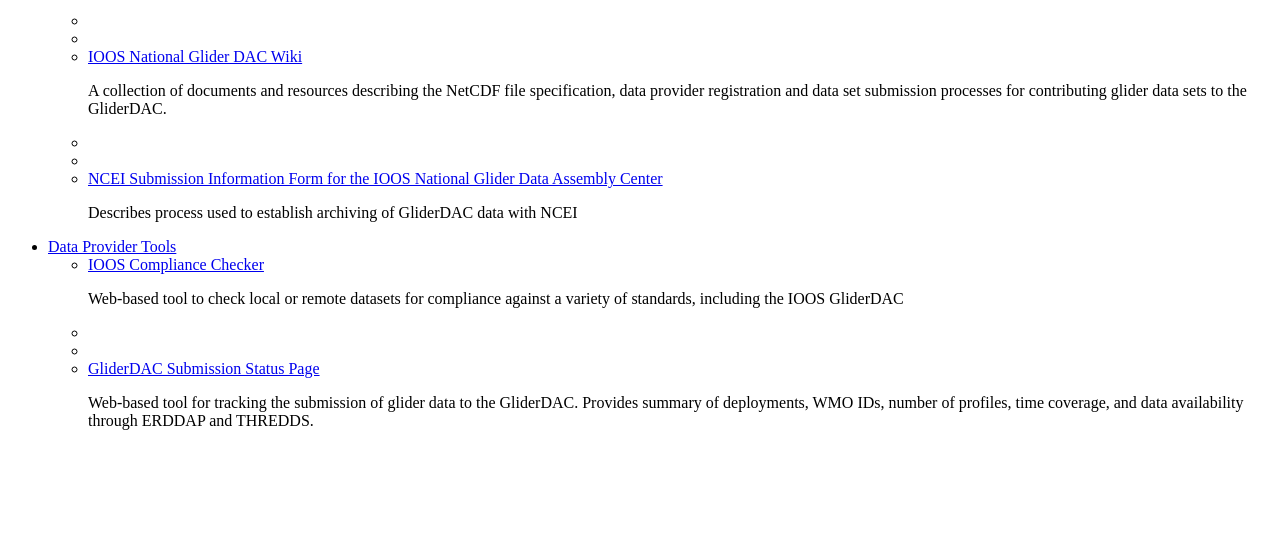
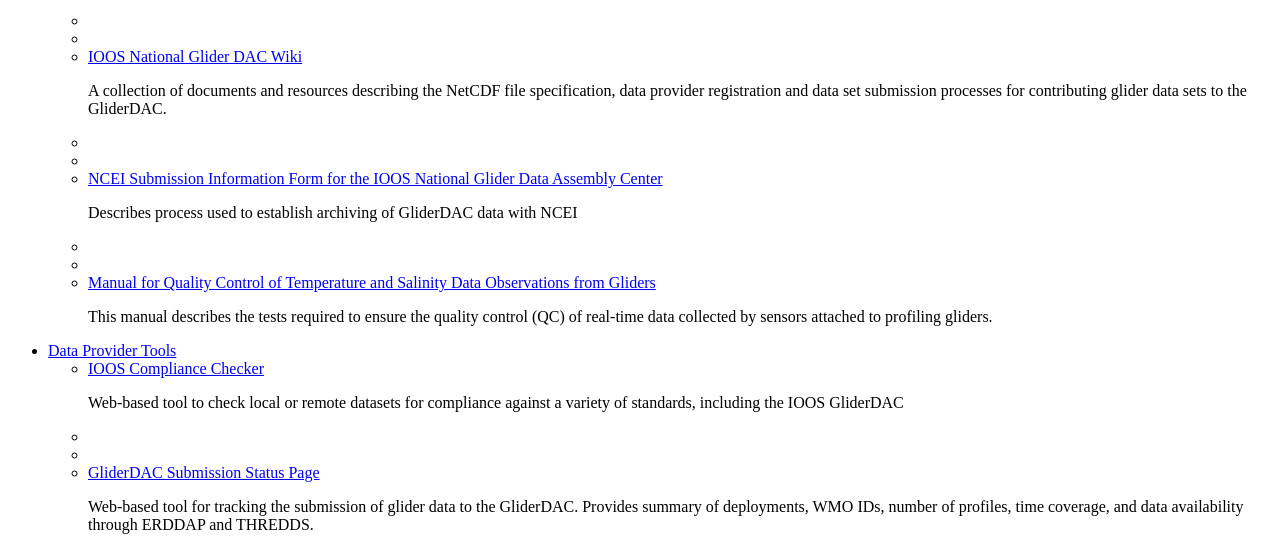
Before and after one commit to ioos/gliders, a Flask app: template gliders/templates/index.html in a window 1280 px wide; the page is wider, and only the part inside the window is pictured. Shown: the part 3667-4217 px from the top of that part. Before the commit the page ends 4097 px from the top of that part, so only its background shows below. Run offline with Flask 2, Linux system fonts and the light colour scheme; the template is opened without the code that fills it, so the values that code supplies are empty; parts of the project's set-up code (start-up, migrations or seed data) failed here and were passed over.

Commit message:
add new glider manual

```diff
--- a/gliders/static/css/main.css
+++ b/gliders/static/css/main.css
@@ -305,3 +305,8 @@ div#helper-overlay {
 div#helper-overlay:hover {
   opacity: 0.5;
 }
+
+.glider-resources #menu3{
+  max-height: 300px;
+  overflow-y: scroll;
+}
--- a/gliders/templates/index.html
+++ b/gliders/templates/index.html
@@ -142,6 +142,13 @@
                 Describes process used to establish archiving of GliderDAC data with NCEI
               </p>
             </li>
+            <li role="separator" class="divider"><li>
+            <li>
+              <a href="/static/pdf/Manualf_for_QC_of_Glider_Data_05_09_16.docx" target="_blank">Manual for Quality Control of Temperature and Salinity Data Observations from Gliders</a>
+              <p>
+                This manual describes the tests required to ensure the quality control (QC) of real-time data collected by sensors attached to profiling gliders.
+              </p>
+            </li>
           </ul>
         </li>
       </ul>
```
Also changed, not shown: 1 other file. Lines whose indentation alone changed are shown as unchanged.
